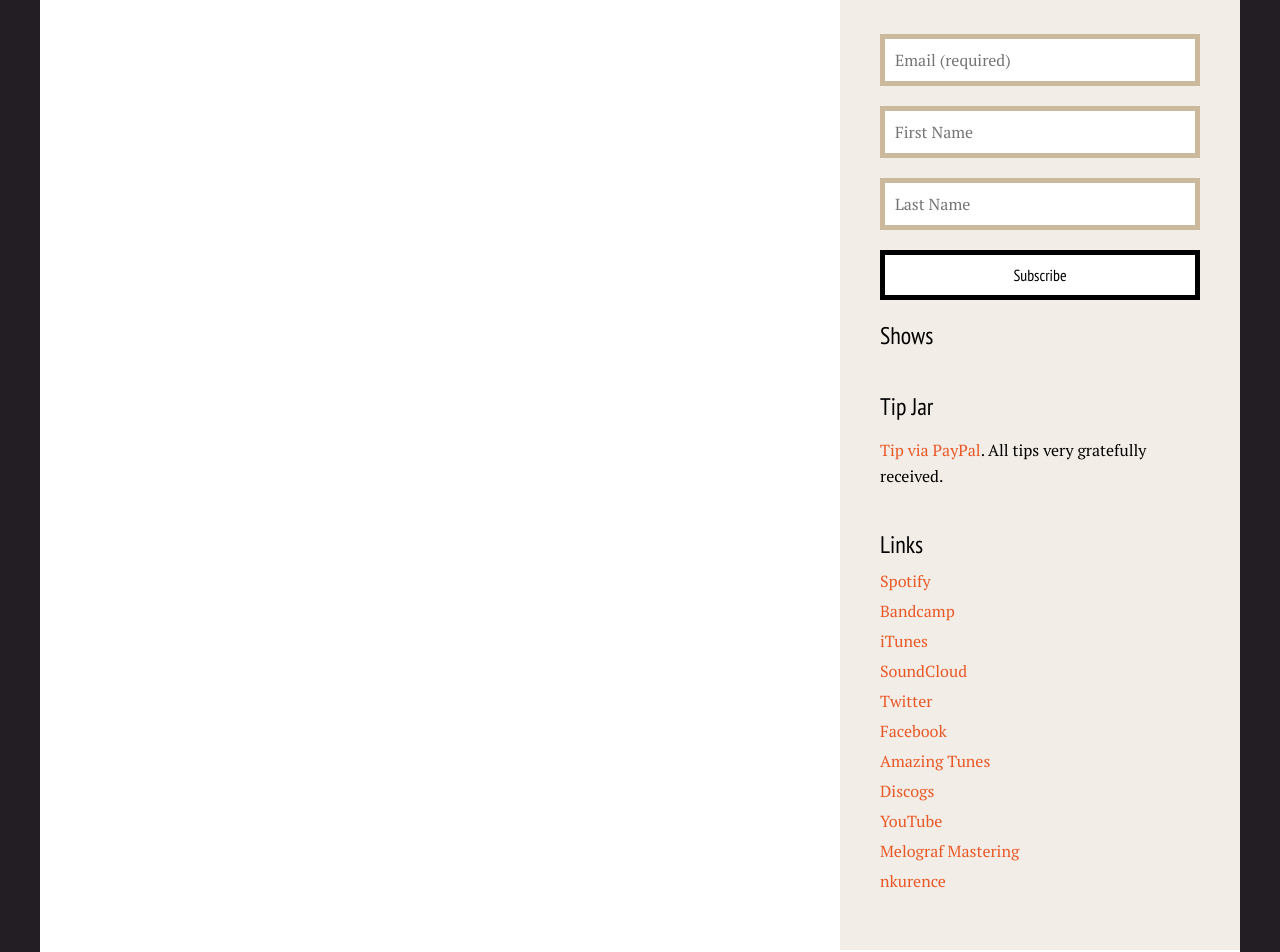
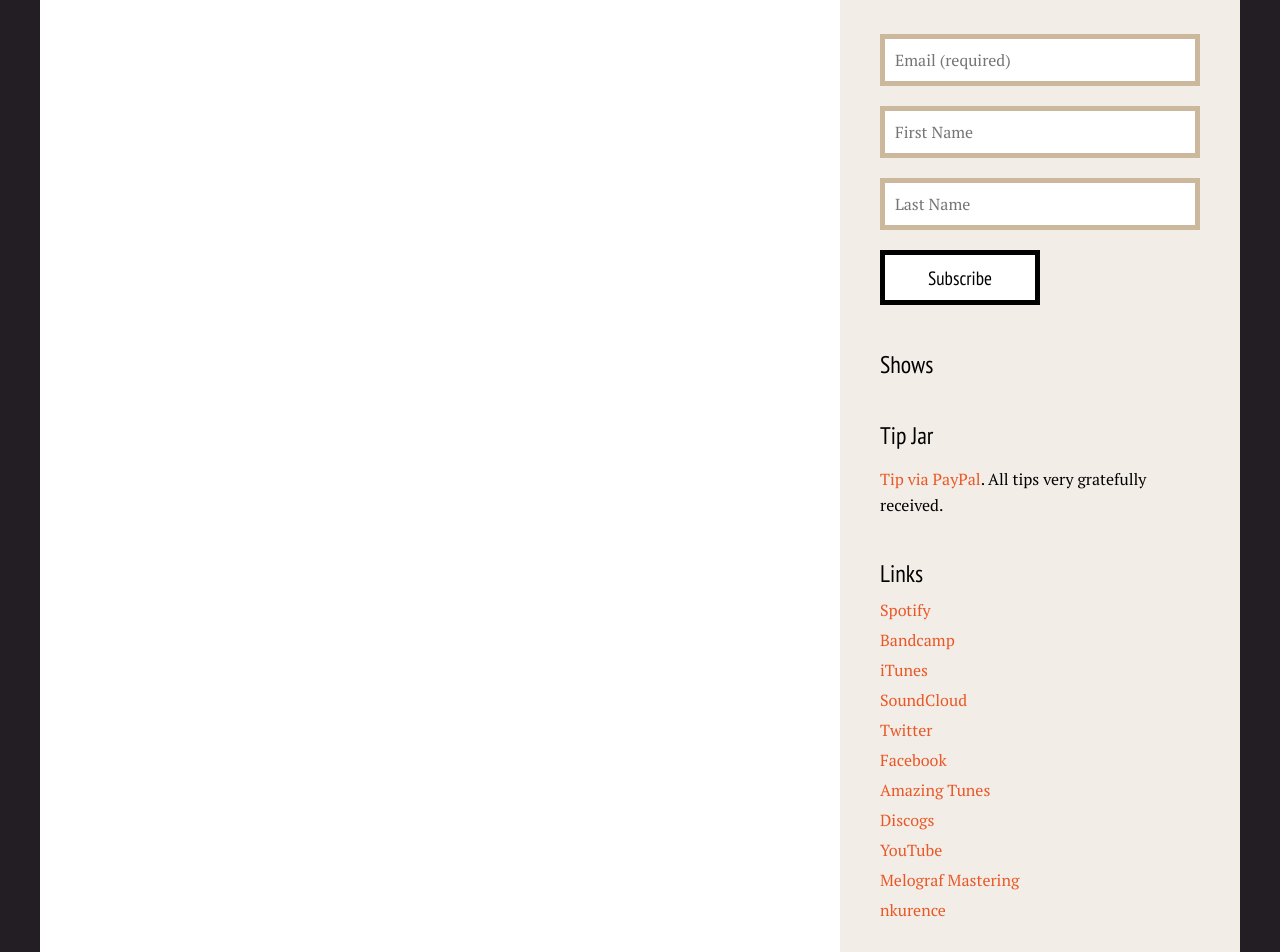
Before and after one commit to csleary/ochre, a Jekyll site: the page built from index.html, in a window 1280 px wide. Shown: the part 583-1535 px from the top of the page. Built offline with Jekyll 4.4.1, drawn with Linux system fonts in a browser that asks for light colours; a script that is not in the unit is left out.

Commit message:
Styling sidebar forms.

```diff
--- a/css/style.scss
+++ b/css/style.scss
@@ -295,11 +295,10 @@
   border: 5px solid #000;
   color: #000;
   cursor: pointer;
-  float: right;
+  // float: right;
   font-family: $sans;
-  // font-size: 1.5em;
-  // margin-top: 20px;
-  width: 100%;
+  font-size: 1.2em;
+  width: 50%;
   transition: color 0.5s, background 0.5s;
 }
 
```
Also changed, not shown: 1 other file.
